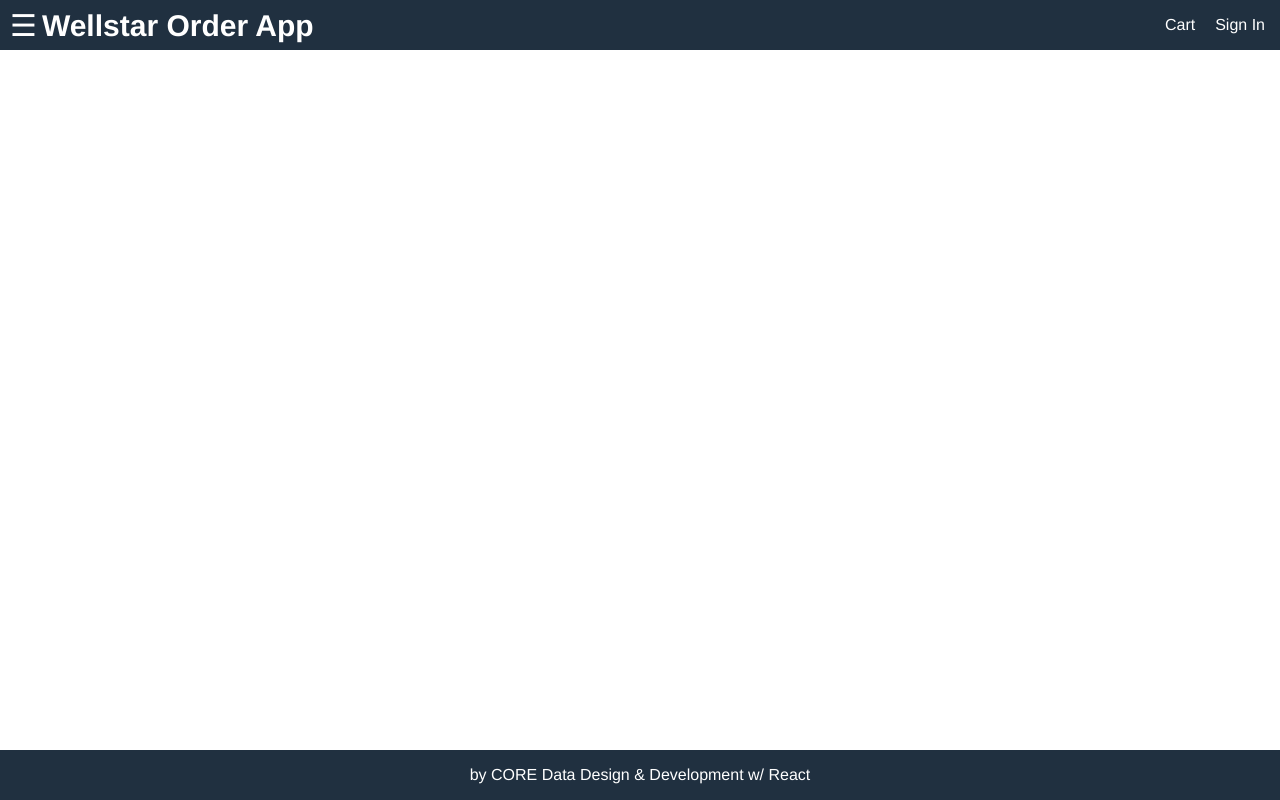
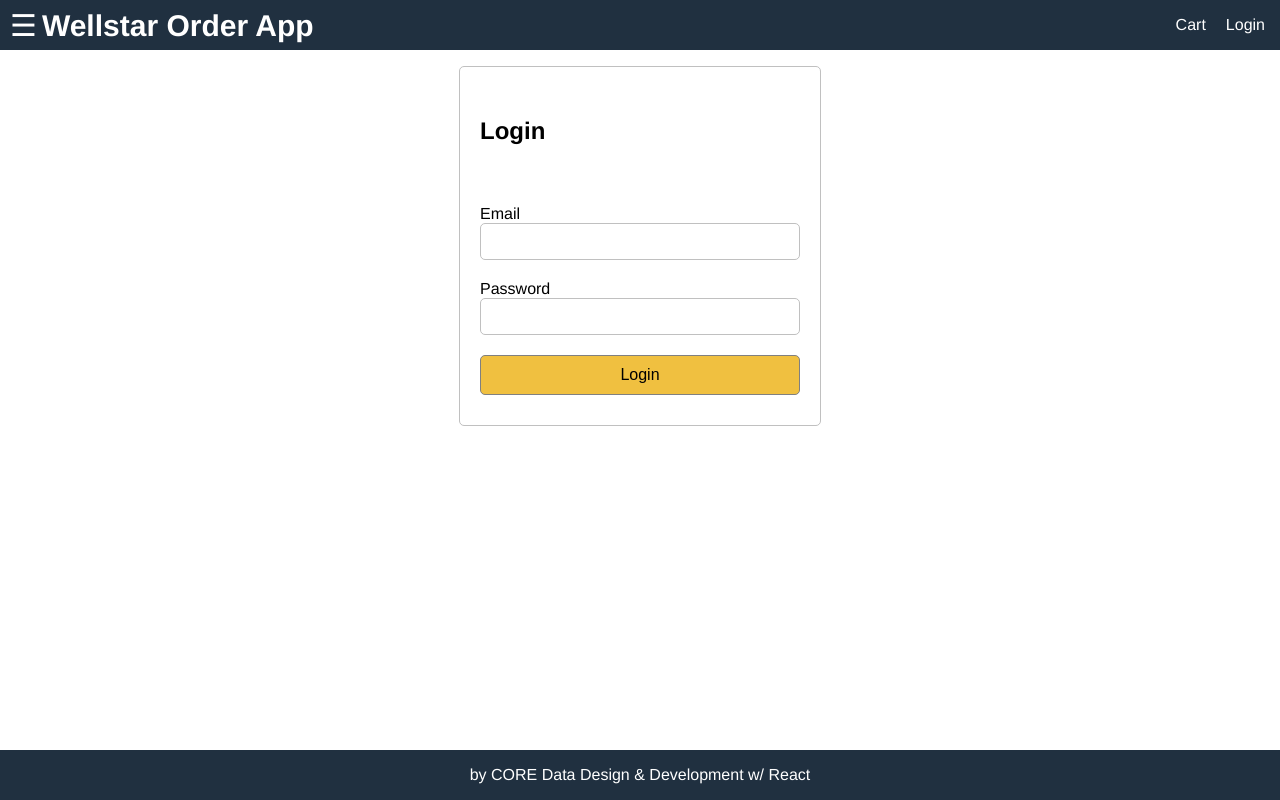
Before and after one commit to fernandonavarro-dev/PivotTables, a React (Create React App) app: page /login in a window 1280 px wide. Built offline with nearby package versions, Linux system fonts and the light colour scheme; the HTML template or start-up script is replaced by a standard one.

Commit message:
Login, token auth, admin role added

```diff
--- a/src/App.js
+++ b/src/App.js
@@ -4,8 +4,13 @@
 import HomeScreen from './Screens/HomeScreen';
 import ProductScreen from './Screens/ProductScreen';
 import CartScreen from './Screens/CartScreen';
+import LoginScreen from './Screens/LoginScreen';
+import { useSelector } from 'react-redux';
 
 function App() {
+
+  const userLogin = useSelector(state => state.userLogin);
+  const { userInfo } = userLogin;
 
   const openMenu = () => {
     document.querySelector(".sidebar").classList.add("open");
@@ -15,6 +20,8 @@
     document.querySelector(".sidebar").classList.remove("open");
 
   }
+
+
 
   return (
     <BrowserRouter>
@@ -27,11 +34,12 @@
             <Link to="/" >Wellstar Order App</Link>
           </div>
           <div className="header-links" >
-            <Link to="/cart">
-              Cart
-              {/* <a href="cart.html">Cart</a> */}
-            </Link>
-            <a href="signin.html">Sign In</a>
+            <a href="/cart">Cart</a>
+            {userInfo ? (
+              <Link to="/profile">{userInfo.user.name}</Link>
+            ) : (
+                <Link to="/login">Login</Link>
+              )}
           </div>
         </header>
         <aside className="sidebar">
@@ -45,6 +53,7 @@
         </aside>
         <main className="main" >
           <div className="content" >
+            <Route path="/login" component={LoginScreen} />
             <Route path="/product/:id" component={ProductScreen} />
             <Route path="/cart/:id?" component={CartScreen} />
             <Route path="/" exact={true} component={HomeScreen} />
--- a/src/Screens/CartScreen.js
+++ b/src/Screens/CartScreen.js
@@ -9,25 +9,21 @@
     const cart = useSelector(state => state.cart);
 
     const { cartItems } = cart;
+
     const productId = props.match.params.id;
     const qty = props.location.search ? Number(props.location.search.split("=")[1]) : 1;
     const dispatch = useDispatch();
-
-    // console.log("cart, ", cart);
-    // console.log("cartItems, ", cartItems);
-
     const removeFromCartHandler = (productId) => {
-        dispatch(removeFromCart(productId))
+        dispatch(removeFromCart(productId));
     }
-
     useEffect(() => {
         if (productId) {
             dispatch(addToCart(productId, qty));
         }
-    }, [])
+    }, []);
 
     const checkoutHandler = () => {
-        props.history.push("/signin?redirect=shipping");
+        props.history.push("/login?redirect=shipping");
     }
 
     return <div className="cart" >
@@ -64,9 +60,9 @@
                                             value={item.qty}
                                             onChange={(e) => dispatch(addToCart(item.product, e.target.value))}
                                         >
-                                            <option value="1">1</option>
-                                            <option value="2">2</option>
-                                            <option value="3">3</option>
+                                            {[...Array(item.qtyCDMX).keys()].map(x =>
+                                                <option key={x + 1} value={x + 1}>{x + 1}</option>
+                                            )}
                                         </select>
                                         <button
                                             type="button"
--- /dev/null
+++ b/src/Screens/LoginScreen.js
@@ -0,0 +1,65 @@
+import React, { useEffect, useState } from 'react';
+// import { Link } from 'react-router-dom';
+import { useSelector, useDispatch } from 'react-redux';
+import { login } from '../actions/userActions';
+
+function LoginScreen(props) {
+
+    const [email, setEmail] = useState('');
+    const [password, setPassword] = useState('');
+    const userLogin = useSelector(state => state.userLogin);
+    const { loading, userInfo, error } = userLogin;
+    const dispatch = useDispatch();
+    // const redirect = props.location.search ? props.location.search.split("=")[1] : '/';
+    useEffect(() => {
+        if (userInfo) {
+            props.history.push("/");
+            console.log("userInfo, ", userInfo);
+        }
+        return () => {
+            //
+        };
+    }, [userInfo]);
+
+    const submitHandler = (e) => {
+        e.preventDefault();
+        dispatch(login(email, password));
+
+    }
+
+    return <div className="form">
+        <form onSubmit={submitHandler} >
+            <ul className="form-container">
+                <li>
+                    <h2>Login</h2>
+                </li>
+                <li>
+                    {loading && <div>Loading...</div>}
+                    {error && <div>{error}</div>}
+                </li>
+                <li>
+                    <label htmlFor="email">
+                        Email
+          </label>
+                    <input type="email" name="email" id="email" onChange={(e) => setEmail(e.target.value)}>
+                    </input>
+                </li>
+                <li>
+                    <label htmlFor="password">Password</label>
+                    <input type="password" id="password" name="password" onChange={(e) => setPassword(e.target.value)}>
+                    </input>
+                </li>
+                <li>
+                    <button type="submit" className="button primary">Login</button>
+                </li>
+                {/* <li>
+                    New to amazona?
+        </li>
+                <li>
+                    <Link to={redirect === "/" ? "register" : "register?redirect=" + redirect} className="button secondary text-center" >Create your amazona account</Link>
+                </li> */}
+            </ul>
+        </form>
+    </div>
+}
+export default LoginScreen;
--- /dev/null
+++ b/src/actions/userActions.js
@@ -0,0 +1,28 @@
+// // import { useDispatch } from 'react-redux';
+import axios from 'axios';
+import Cookie from 'js-cookie';
+import { USER_LOGIN_FAIL, USER_LOGIN_REQUEST, USER_LOGIN_SUCCESS, USER_LOGOUT } from '../constants/userConstants';
+
+
+const login = (email, password) => async (dispatch) => {
+    dispatch({ type: USER_LOGIN_REQUEST, payload: { email, password } });
+    try {
+        const { data } = await axios.post("http://164.90.158.158/auth/local", {
+            identifier: email,
+            password
+        });
+        dispatch({ type: USER_LOGIN_SUCCESS, payload: data });
+        Cookie.set('userInfo', JSON.stringify(data));
+    } catch
+    (error) {
+        dispatch({ type: USER_LOGIN_FAIL, payload: error.message });
+
+    }
+}
+
+const logout = () => (dispatch) => {
+    Cookie.remove("userInfo");
+    dispatch({ type: USER_LOGOUT })
+}
+
+export { login, logout };
--- /dev/null
+++ b/src/constants/userConstants.js
@@ -0,0 +1,5 @@
+export const USER_LOGIN_REQUEST = 'USER_LOGIN_REQUEST';
+export const USER_LOGIN_SUCCESS = 'USER_LOGIN_SUCCESS';
+export const USER_LOGIN_FAIL = 'USER_LOGIN_FAIL';
+
+export const USER_LOGOUT = 'USER_LOGOUT';
--- /dev/null
+++ b/src/reducers/userReducers.js
@@ -0,0 +1,18 @@
+import { USER_LOGIN_REQUEST, USER_LOGIN_SUCCESS, USER_LOGIN_FAIL, USER_LOGOUT } from '../constants/userConstants'
+
+function userLoginReducer(state = {}, action) {
+    switch (action.type) {
+        case USER_LOGIN_REQUEST:
+            return { loading: true };
+        case USER_LOGIN_SUCCESS:
+            return { loading: false, userInfo: action.payload };
+        case USER_LOGIN_FAIL:
+            return { loading: false, error: action.payload };
+        case USER_LOGOUT:
+            return {};
+
+        default: return state;
+    }
+}
+
+export { userLoginReducer }
--- a/src/store.js
+++ b/src/store.js
@@ -3,13 +3,17 @@
 import Cookie from 'js-cookie';
 import { cartReducer } from './reducers/cartReducers';
 import { productDetailsReducer, productListReducer } from './reducers/productReducers';
+import { userLoginReducer } from './reducers/userReducers';
 
 const cartItems = Cookie.getJSON("cartItems") || [];
-const initialState = { cart: { cartItems } };
+const userInfo = Cookie.getJSON("userInfo") || null;
+
+const initialState = { cart: { cartItems }, userLogin: { userInfo } };
 const reducer = combineReducers({
     productList: productListReducer,
     productDetails: productDetailsReducer,
-    cart: cartReducer
+    cart: cartReducer,
+    userLogin: userLoginReducer
 })
 
 const composeEnhancer = window.__REDUX_DEVTOOLS_EXTENSION_COMPOSE__ || compose;
```
